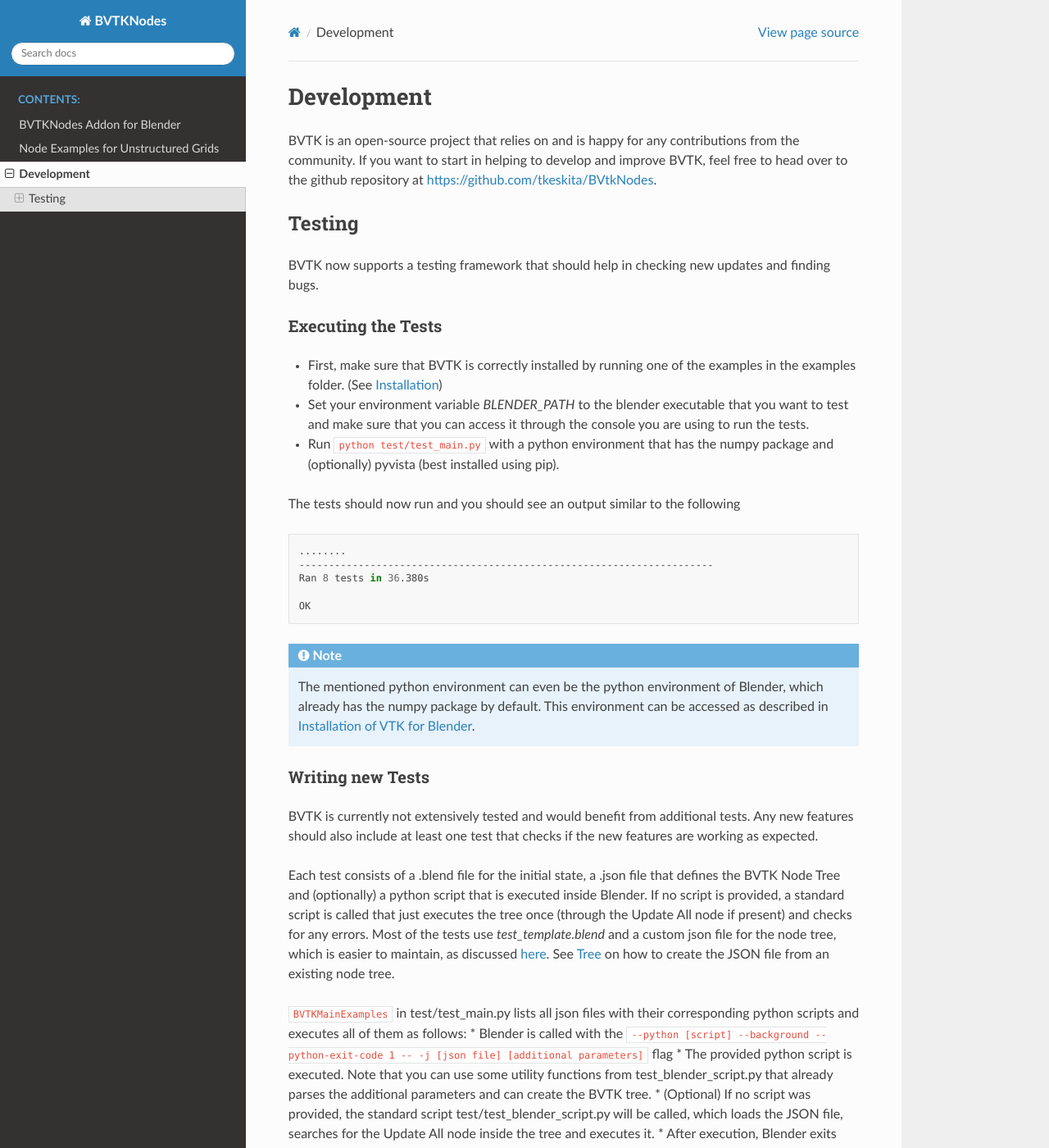
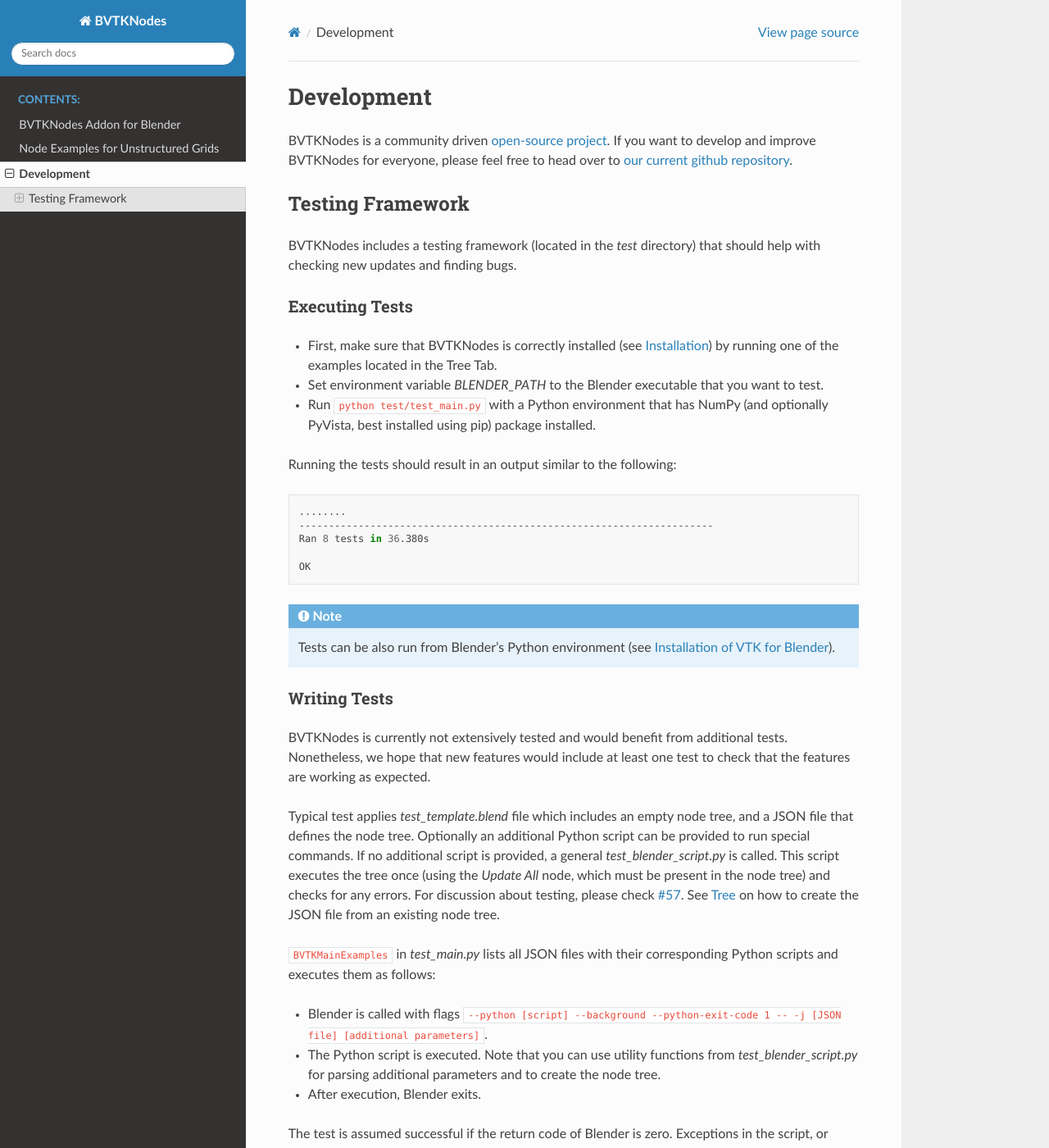
Before and after one commit to simboden/BVtkNodes, a Sphinx documentation site: the page built from docs/development.rst, in a window 1280 px wide and 1400 px high. Shown: the whole window at 82% size. Built offline with Sphinx 7.4.7 and the Read the Docs theme 2.0.0, drawn with Linux system fonts in a browser that asks for light colours; some of the changed text lies outside the part shown.

Commit message:
Editorial of development.rst

```diff
--- a/docs/development.rst
+++ b/docs/development.rst
@@ -1,21 +1,21 @@
 .. _development:
 
 Development
-===============================
-BVTK is an open-source project that relies on and is happy for any contributions from the community.
-If you want to start in helping to develop and improve BVTK, feel free to head over to the github repository at `https://github.com/tkeskita/BVtkNodes <https://github.com/tkeskita/BVtkNodes>`_.
+===========
+BVTKNodes is a community driven `open-source project <https://producingoss.com/>`_.
+If you want to develop and improve BVTKNodes for everyone, please feel free to head over to `our current github repository <https://github.com/tkeskita/BVtkNodes>`_.
 
-Testing
----------------------------
-BVTK now supports a testing framework that should help in checking new updates and finding bugs.
+Testing Framework
+-----------------
+BVTKNodes includes a testing framework (located in the `test` directory) that should help with checking new updates and finding bugs.
 
-Executing the Tests
-*************
-* First, make sure that BVTK is correctly installed by running one of the examples in the examples folder. (See :ref:`general_installation`)
-* Set your environment variable *BLENDER_PATH* to the blender executable that you want to test and make sure that you can access it through the console you are using to run the tests.
-* Run ``python test/test_main.py`` with a python environment that has the numpy package and (optionally) pyvista (best installed using pip).
+Executing Tests
+***************
+* First, make sure that BVTKNodes is correctly installed (see :ref:`general_installation`) by running one of the examples located in the Tree Tab.
+* Set environment variable *BLENDER_PATH* to the Blender executable that you want to test.
+* Run ``python test/test_main.py`` with a Python environment that has NumPy (and optionally PyVista, best installed using pip) package installed.
 
-The tests should now run and you should see an output similar to the following
+Running the tests should result in an output similar to the following:
 
 .. code-block:: bash
 
@@ -26,28 +26,30 @@
     OK
 
 .. note::
-    The mentioned python environment can even be the python environment of Blender, which already has the numpy package by default.
-    This environment can be accessed as described in :ref:`vtk_installation`.
+    Tests can be also run from Blender's Python environment (see :ref:`vtk_installation`).
 
 
-Writing new Tests
+Writing Tests
 *************
 
-BVTK is currently not extensively tested and would benefit from additional tests.
-Any new features should also include at least one test that checks if the new features are working as expected.
+BVTKNodes is currently not extensively tested and would benefit from additional tests.
+Nonetheless, we hope that new features would include at least one test to check that the features are working as expected.
 
-Each test consists of a .blend file for the initial state, a .json file that defines the BVTK Node Tree and (optionally) a python script that is executed inside Blender.
-If no script is provided, a standard script is called that just executes the tree once (through the Update All node if present) and checks for any errors.
-Most of the tests use `test_template.blend` and a custom json file for the node tree, which is easier to maintain, as discussed `here <https://github.com/tkeskita/BVtkNodes/pull/57>`_.
+Typical test applies `test_template.blend` file which includes an empty node tree, and a JSON file that defines the node tree.
+Optionally an additional Python script can be provided to run special commands.
+If no additional script is provided, a general `test_blender_script.py` is called.
+This script executes the tree once (using the `Update All` node, which must be present in the node tree) and checks for any errors.
+For discussion about testing, please check `#57 <https://github.com/tkeskita/BVtkNodes/pull/57>`_.
 See :ref:`Tree <json_importexport>` on how to create the JSON file from an existing node tree.
 
-``BVTKMainExamples`` in test/test_main.py lists all json files with their corresponding python scripts and executes all of them as follows:
-* Blender is called with the ``--python [script] --background --python-exit-code 1 -- -j [json file] [additional parameters]`` flag
-* The provided python script is executed. Note that you can use some utility functions from test_blender_script.py that already parses the additional parameters and can create the BVTK tree.
-* (Optional) If no script was provided, the standard script test/test_blender_script.py will be called, which loads the JSON file, searches for the Update All node inside the tree and executes it.
-* After execution, Blender exits
+``BVTKMainExamples`` in `test_main.py` lists all JSON files with their corresponding Python scripts and executes them as follows:
 
-The test is assumed to be successful if the return code of Blender is equal to zero.
-Exceptions in the script, or custom assertions will return a different return code.
-It is also possible to write the data to a file and later load and compare it to a reference in test_main.py (see test_glyphs_and_writers).
-Alternatively, you can directly compare the data inside the script that is executed in Blender (see test_global_time_keeper).
+* Blender is called with flags ``--python [script] --background --python-exit-code 1 -- -j [JSON file] [additional parameters]``.
+* The Python script is executed. Note that you can use utility functions from `test_blender_script.py` for parsing additional parameters and to create the node tree.
+* After execution, Blender exits.
+
+The test is assumed successful if the return code of Blender is zero.
+Exceptions in the script, or custom assertions must return a different return code to indicate failure.
+It is also possible to provide a small reference data file and compare test result to it (see the `test_glyphs_and_writers` test case).
+Alternatively, you can compare the data directly inside the script (see the `test_global_time_keeper` test case).
+Please try to keep test cases small, effective, and avoid binary files if possible.
```
